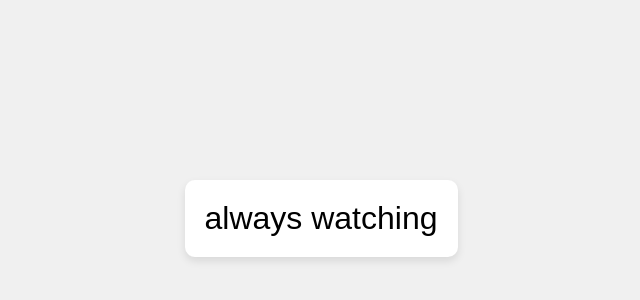
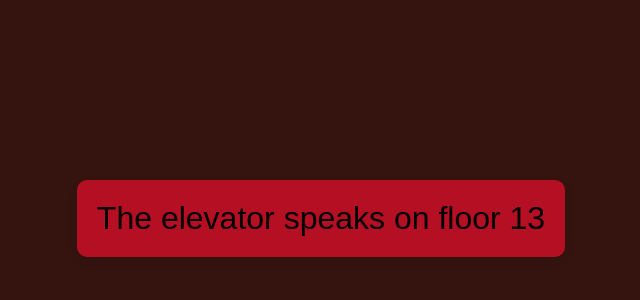
Before and after one commit to Whimrani/whimrani.github.io, a plain HTML site: page index.html in a window 1280 px wide. Shown: the part 182-482 px from the top of the page, without its empty margins (319-959 px from the left). Drawn offline with Linux system fonts and the light colour scheme.

Commit message:
Update index.html

```diff
--- a/index.html
+++ b/index.html
@@ -12,13 +12,13 @@
             align-items: center;
             height: 100vh;
             margin: 0;
-            background-color: #f0f0f0;
+            background-color: #35140f;
         }
         .container {
             text-align: center;
             font-size: 2rem;
             padding: 20px;
-            background-color: #ffffff;
+            background-color: #b40f23;
             border-radius: 10px;
             box-shadow: 0 4px 8px rgba(0, 0, 0, 0.1);
         }
@@ -32,11 +32,10 @@
     <script>
         // Array of text lines to cycle through
         const texts = [
-            "always watching",
-            "Stay tuned for exciting updates.",
-            "Don't forget to check out our latest offers!",
-            "Thanks for visiting us today!",
-            "We value your feedback. Reach out anytime!"
+            "the Wickerlune always listenes",
+            "The elevator speaks on floor 13",
+            "Tough stain?",
+            "We hope you enjoy your stay",
         ];
 
         let currentTextIndex = 0;
@@ -50,7 +49,7 @@
         }
 
         // Change text every 30 seconds (30000 milliseconds)
-        setInterval(changeText, 30000);
+        setInterval(changeText, 3000);
 
         // Initial call to display text immediately on load
         changeText();
```
